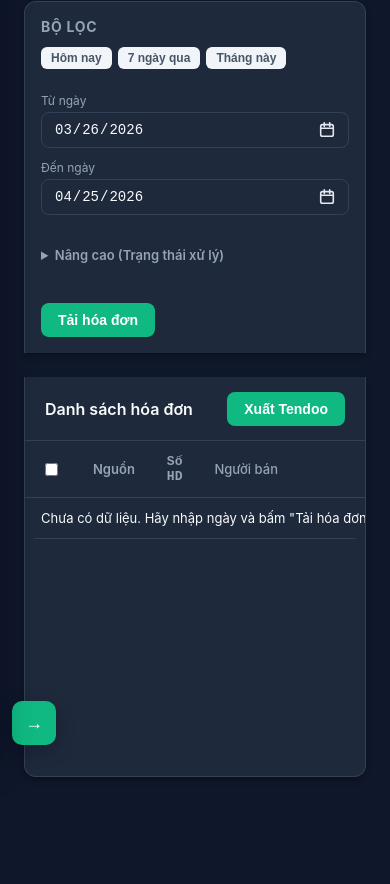
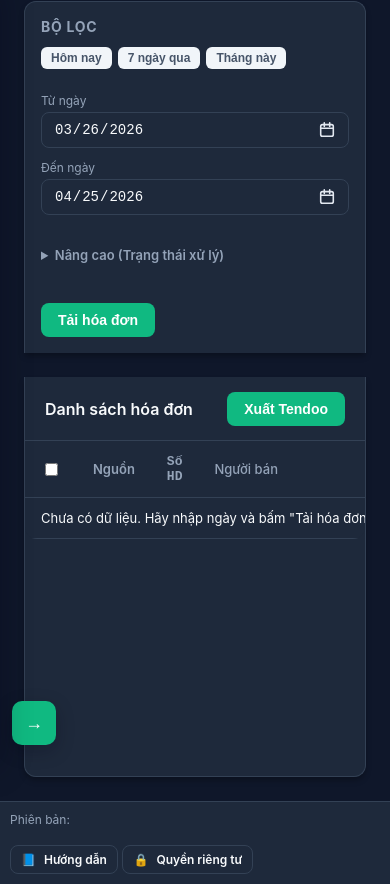
Before and after one commit to lamnhan066/xuathoadondauvao, a website with bundled scripts: page src/popup/popup.html in a window 390 px wide. Shown: the part 87-971 px from the top of the page. Before the commit the page ends 888 px from the top, so only its background shows below. Built offline with nearby package versions, Linux system fonts and the dark colour scheme; some packages are replaced by stand-ins of ours; no server answers.

Commit message:
Add popup footer with version and links
Introduce a new popup footer containing the extension version, documentation and privacy links (docsBtnFooter, privacyBtnFooter). Move the versionLabel out of the header and render it in a muted footer note. Add CSS to style the footer with responsive adjustments, remove link underlines while preserving a visible focus outline for accessibility, and include layout/tailoring for small screens.

```diff
--- a/src/popup/popup.css
+++ b/src/popup/popup.css
@@ -32,6 +32,17 @@
   box-sizing: border-box;
 }
 
+/* Remove underlines from links in the popup while preserving focus outline for accessibility */
+a {
+  color: inherit;
+  text-decoration: none;
+}
+
+a:focus {
+  outline: 3px solid rgba(16, 185, 129, 0.14);
+  outline-offset: 2px;
+}
+
 body {
   margin: 0;
   font-family: 'Inter', system-ui, -apple-system, sans-serif;
@@ -797,6 +808,42 @@ tbody tr.active {
 
   tbody tr:hover {
     background: #334155;
+  }
+
+
+  /* Popup footer */
+  .popup-footer {
+    display: flex;
+    align-items: center;
+    justify-content: space-between;
+    gap: 12px;
+    padding: 12px 16px;
+    border-top: 1px solid var(--line);
+    background: var(--surface);
+    flex-shrink: 0;
+  }
+
+  .popup-footer .footer-left {
+    display: flex;
+    gap: 8px;
+    align-items: center;
+  }
+
+  .popup-footer .muted-note {
+    color: var(--muted);
+    margin: 0;
+  }
+
+  @media (max-width:420px) {
+    .popup-footer {
+      padding: 10px;
+      flex-direction: column;
+      align-items: flex-start
+    }
+
+    .popup-footer .footer-right {
+      margin-top: 6px
+    }
   }
 
   tbody tr.active {
--- a/src/popup/popup.html
+++ b/src/popup/popup.html
@@ -18,7 +18,6 @@
     </div>
     <!-- drawer toggle moved to corner for small screens -->
     <div class="header-actions">
-      <span id="versionLabel" class="version-label" aria-hidden="true"></span>
       <button id="supportBtn" class="btn primary sm" title="Ủng hộ nhà phát triển">
         <span class="icon">❤</span>
         <span>Ủng hộ</span>
@@ -235,6 +234,24 @@
       </div>
     </div>
   </dialog>
+  <footer class="popup-footer">
+    <div class="footer-left">
+      <small class="muted-note">Phiên bản: <span id="versionLabel" class="version-label"
+          aria-hidden="true"></span></small>
+    </div>
+    <div class="footer-right">
+      <a id="docsBtnFooter" class="btn ghost sm" href="https://hoadon.lamnhan.dev/docs.html" target="_blank"
+        rel="noreferrer" title="Hướng dẫn" aria-label="Hướng dẫn">
+        <span class="icon">📘</span>
+        <span>Hướng dẫn</span>
+      </a>
+      <a id="privacyBtnFooter" class="btn ghost sm" href="https://hoadon.lamnhan.dev/privacy-policy.html"
+        target="_blank" rel="noreferrer" title="Quyền riêng tư" aria-label="Quyền riêng tư">
+        <span class="icon">🔒</span>
+        <span>Quyền riêng tư</span>
+      </a>
+    </div>
+  </footer>
 
   <script src="../vendor/xlsx.full.min.js"></script>
   <script type="module" src="./popup.js"></script>
```
